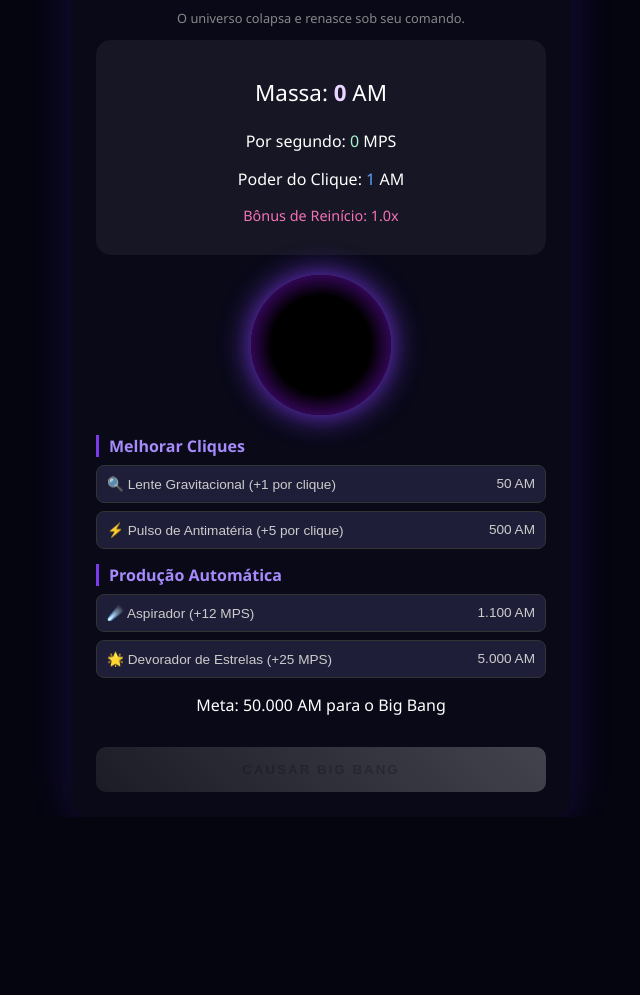
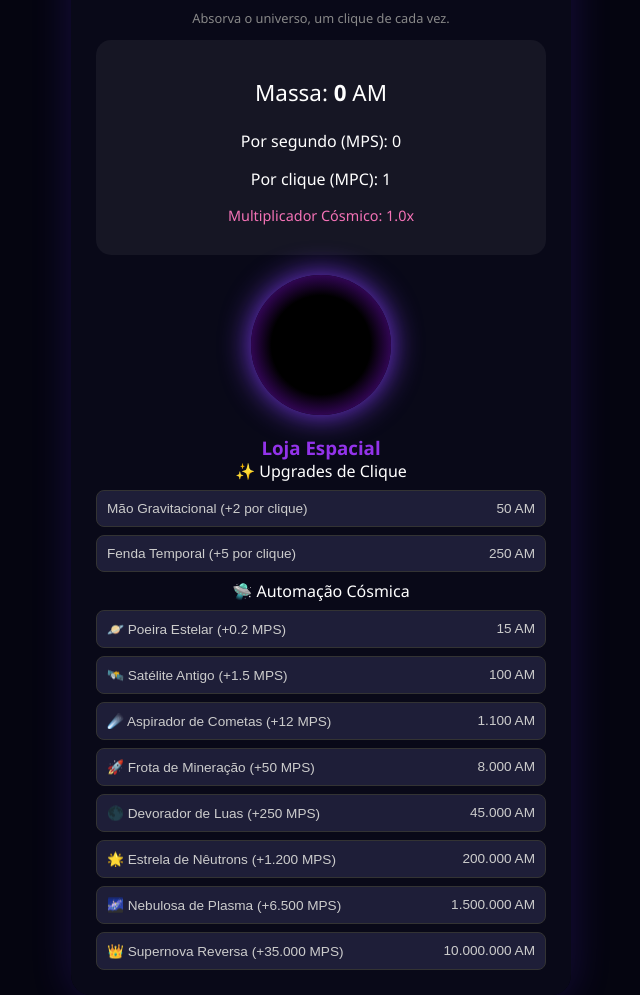
Before and after one commit to lkaua3576-sketch/click-game, a plain HTML site: page index.html in a window 1280 px wide. Shown: the part 92-1087 px from the top of the page, without its empty margins (319-959 px from the left). Before the commit the page ends 909 px from the top, so only its background shows below. Drawn offline with Linux system fonts and the light colour scheme.

Commit message:
Update title and content in index.html

```diff
--- a/index.html
+++ b/index.html
@@ -3,55 +3,79 @@
 <head>
     <meta charset="UTF-8">
     <meta name="viewport" content="width=device-width, initial-scale=1.0">
-    <title>CosmoClicker: Evolution</title>
+    <title>CosmoClicker: O Despertar do Buraco Negro</title>
     <link rel="stylesheet" href="style.css">
 </head>
 <body>
-    <div id="big-bang-overlay"></div>
+
+    <div id="big-bang-overlay" class="hidden">
+        <div class="explosion-core"></div>
+        <h1 class="flash-text">💥 BIG BANG! 💥</h1>
+        <p class="flash-sub">O Universo renasceu 1.5x mais forte!</p>
+    </div>
 
     <div id="game-container">
         <h1>CosmoClicker</h1>
-        <p class="subtitle">O universo colapsa e renasce sob seu comando.</p>
+        <p class="subtitle">Absorva o universo, um clique de cada vez.</p>
 
         <div class="score-container">
-            <p style="font-size: 1.4rem;">Massa: <strong id="mass-display" style="color: #e9d5ff;">0</strong> AM</p>
-            <p>Por segundo: <span id="mps-display" style="color: #a7f3d0;">0</span> MPS</p>
-            <p>Poder do Clique: <span id="click-display" style="color: #60a5fa;">1</span> AM</p>
+            <p style="font-size: 1.4rem;">Massa: <strong id="mass-display">0</strong> AM</p>
+            <p>Por segundo (MPS): <span id="mps-display">0</span></p>
+            <p>Por clique (MPC): <span id="mpc-display">1</span></p>
             <p style="font-size: 0.9rem; color: #f472b6; margin-top: 8px;">
-                Bônus de Reinício: <span id="multiplier-display">1.0</span>x
+                Multiplicador Cósmico: <span id="multiplier-display">1.0</span>x
             </p>
         </div>
 
         <div id="black-hole"></div>
 
-        <h3 class="shop-title">Melhorar Cliques</h3>
-        <div class="shop-container">
-            <button id="click-up1-btn" class="btn-upgrade click-upgrade" disabled>
-                <span>🔍 Lente Gravitacional (+1 por clique)</span>
-                <span class="cost" id="cUp1-cost">50 AM</span>
-            </button>
-            <button id="click-up2-btn" class="btn-upgrade click-upgrade" disabled>
-                <span>⚡ Pulso de Antimatéria (+5 por clique)</span>
-                <span class="cost" id="cUp2-cost">500 AM</span>
-            </button>
+        <div class="shop-tabs">
+            <h3 style="color: #9333ea; margin: 0;">Loja Espacial</h3>
         </div>
 
-        <h3 class="shop-title">Produção Automática</h3>
         <div class="shop-container">
-            <button id="up3-btn" class="btn-upgrade" disabled>
-                <span>☄️ Aspirador (+12 MPS)</span>
-                <span class="cost" id="up3-cost">1.100 AM</span>
+            <div class="section-title">✨ Upgrades de Clique</div>
+            <button id="click1-btn" class="btn-upgrade" disabled>
+                <span>Mão Gravitacional (+2 por clique)</span>
+                <span class="cost" id="click1-cost">50 AM</span>
             </button>
-            <button id="up4-btn" class="btn-upgrade gold-upgrade" disabled>
-                <span>🌟 Devorador de Estrelas (+25 MPS)</span>
-                <span class="cost" id="up4-cost">5.000 AM</span>
+            <button id="click2-btn" class="btn-upgrade" disabled>
+                <span>Fenda Temporal (+5 por clique)</span>
+                <span class="cost" id="click2-cost">250 AM</span>
             </button>
-        </div>
 
-        <div id="prestige-section">
-            <p id="prestige-requirement">Meta: 50.000 AM para o Big Bang</p>
-            <button id="prestige-btn" class="btn-prestige" disabled>
-                CAUSAR BIG BANG
+            <div class="section-title">🛸 Automação Cósmica</div>
+            <button id="auto1-btn" class="btn-upgrade" disabled>
+                <span>🪐 Poeira Estelar (+0.2 MPS)</span>
+                <span class="cost" id="auto1-cost">15 AM</span>
+            </button>
+            <button id="auto2-btn" class="btn-upgrade" disabled>
+                <span>🛰️ Satélite Antigo (+1.5 MPS)</span>
+                <span class="cost" id="auto2-cost">100 AM</span>
+            </button>
+            <button id="auto3-btn" class="btn-upgrade" disabled>
+                <span>☄️ Aspirador de Cometas (+12 MPS)</span>
+                <span class="cost" id="auto3-cost">1.100 AM</span>
+            </button>
+            <button id="auto4-btn" class="btn-upgrade" disabled>
+                <span>🚀 Frota de Mineração (+50 MPS)</span>
+                <span class="cost" id="auto4-cost">8.000 AM</span>
+            </button>
+            <button id="auto5-btn" class="btn-upgrade" disabled>
+                <span>🌑 Devorador de Luas (+250 MPS)</span>
+                <span class="cost" id="auto5-cost">45.000 AM</span>
+            </button>
+            <button id="auto6-btn" class="btn-upgrade" disabled>
+                <span>🌟 Estrela de Nêutrons (+1.200 MPS)</span>
+                <span class="cost" id="auto6-cost">200.000 AM</span>
+            </button>
+            <button id="auto7-btn" class="btn-upgrade" disabled>
+                <span>🌌 Nebulosa de Plasma (+6.500 MPS)</span>
+                <span class="cost" id="auto7-cost">1.500.000 AM</span>
+            </button>
+            <button id="auto8-btn" class="btn-upgrade" disabled>
+                <span>👑 Supernova Reversa (+35.000 MPS)</span>
+                <span class="cost" id="auto8-cost">10.000.000 AM</span>
             </button>
         </div>
     </div>
```
